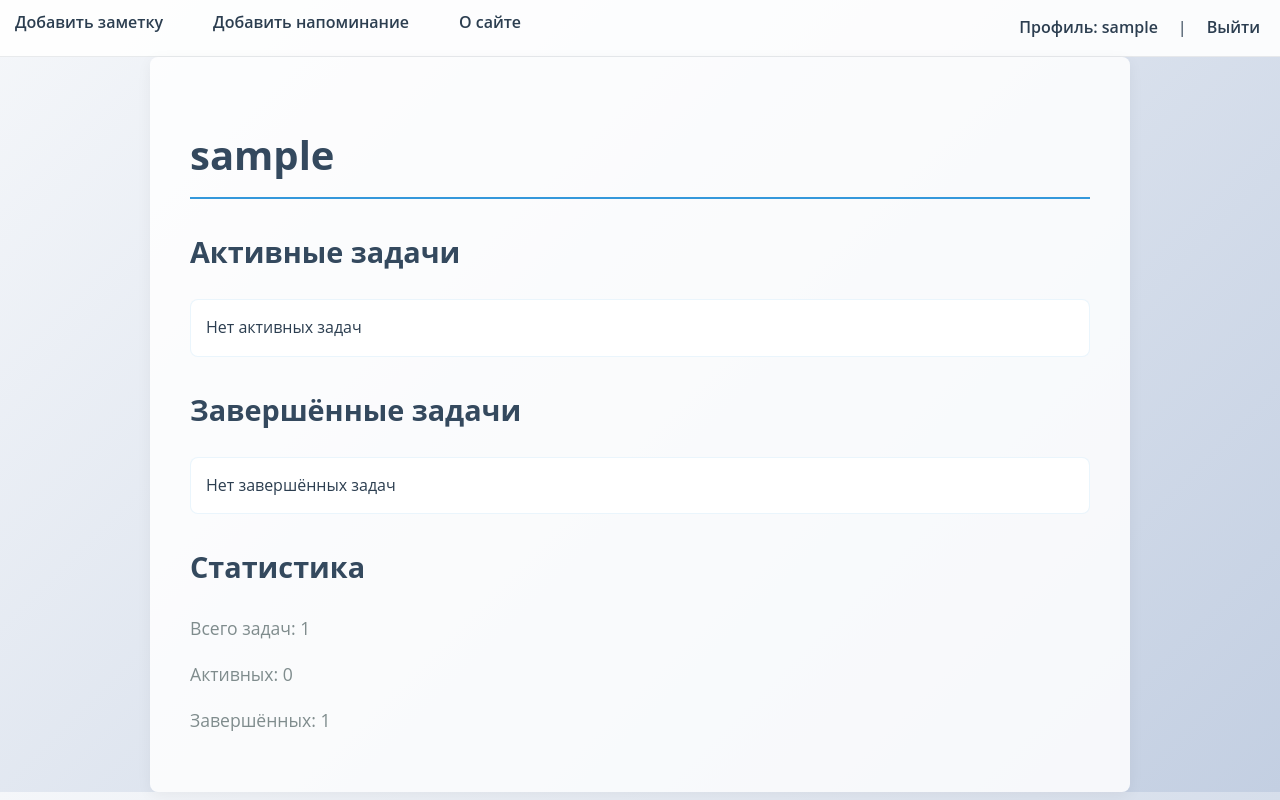
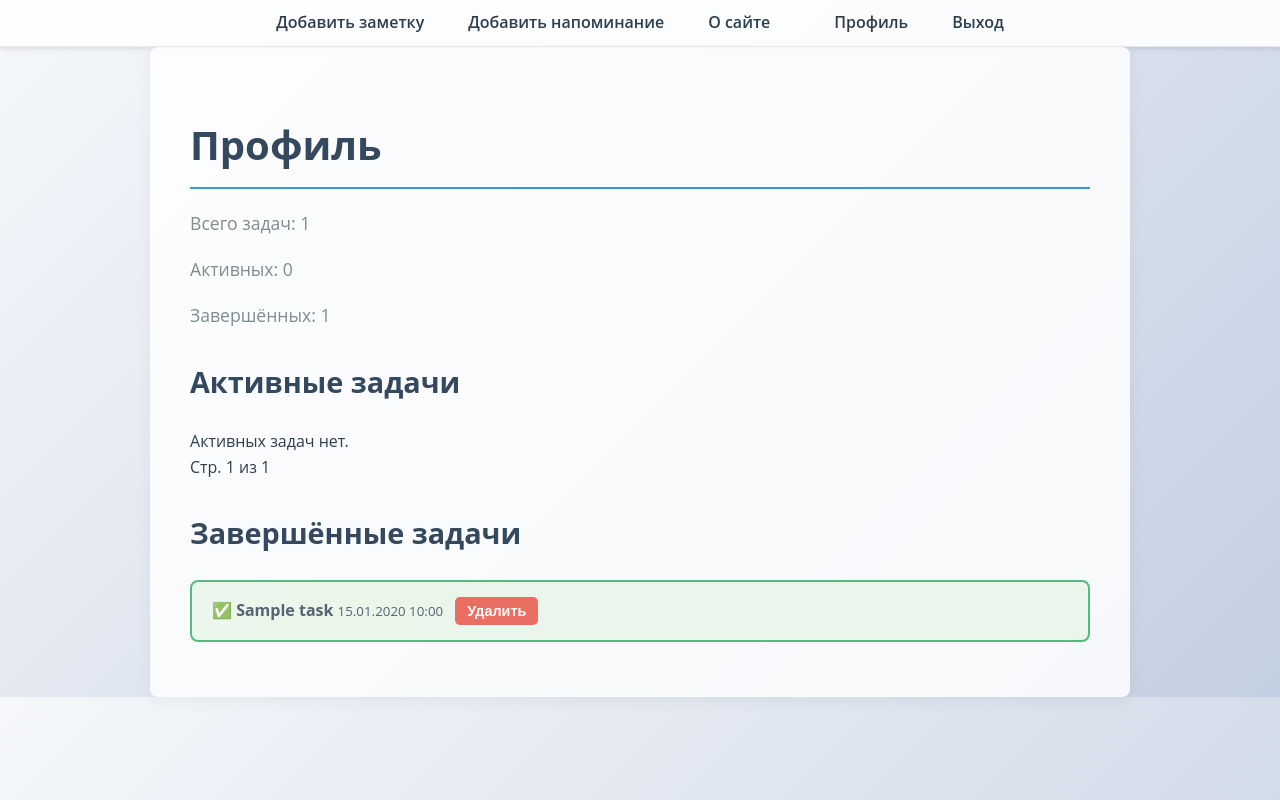
Before and after one commit to Tarfprima/stem, a Django app: page /profile/ in a window 1280 px wide. Run offline with Django 5.2, Linux system fonts and the light colour scheme; a user stored in the database is signed in; tables that the repository leaves empty hold one stand-in row (values such as "Sample post").

Commit message:
Версия 1.1.0 Структурировал фронт-энд для напоминаний и заметок: – Разделил их визуально — значки и разные цвета (голубой для заметок, жёлтый для напоминаний). – Убрали анимации просроченных, сохранили единый стиль.
Настроил полный CRUD-интерфейс:
– Кнопки «Выполнено» и «Удалить» для каждой задачи.
– Пагинация активных задач через Django Paginator (3 задач на страницу).
– Отдельный блок «Завершённые задачи».

Улучшил навигацию и шапку:
– Центрировал ссылки «Добавить заметку», «Добавить напоминание» и «О сайте».
– Стилизация кнопок и списка задач приведена к единому современному виду.

```diff
--- a/ste/stem/static/css/style.css
+++ b/ste/stem/static/css/style.css
@@ -6,6 +6,7 @@ body {
     margin: 0;
     padding: 0;
     line-height: 1.6;
+
 }
 
 /* Шапка и навигация */
@@ -118,6 +119,13 @@ p {
     overflow-y: auto; /* Прокрутка при необходимости */
     resize: none; /* Запрет на ручное изменение размера */
 }
+
+/* Убираем стандартные маркеры списка и отступ слева */
+ul {
+    list-style: none;      /* отключает буллеты */
+    margin: 0;             /* убирает внешние отступы */
+    padding: 0;            /* убирает внутренний отступ слева */
+  }
 
 .btn {
     padding: 10px 20px;
@@ -232,3 +240,133 @@ p {
     background: #27ae60;
     transform: translateY(-1px);
   }
+
+
+
+/* Общий стиль для элемента задачи */
+.task-item {
+    position: relative;
+    padding: 15px 20px;
+    margin-bottom: 15px;
+    border-radius: 8px;
+    border: 2px solid transparent;
+    background: #ffffff;
+    transition: background 0.3s ease, border-color 0.3s ease;
+  }
+
+  /* Иконка перед заголовком */
+  .task-icon {
+    margin-right: 8px;
+    font-size: 1.2em;
+    vertical-align: middle;
+  }
+
+  /* Стиль для обычных заметок */
+  .task-item.note {
+    border-color: #3498db33;   /* светло-синий */
+    background: #ecf6fc;
+  }
+
+  /* Стиль для напоминаний */
+  .task-item.reminder {
+    border-color: #f1c40f33;   /* мягко-жёлтый */
+    background: #fffbea;
+  }
+
+  /* Заголовок задачи */
+  .task-title {
+    font-size: 1.1em;
+    vertical-align: middle;
+  }
+
+  /* Описание */
+  .task-desc {
+    margin: 8px 0;
+    color: #555;
+  }
+
+  /* Метаданные */
+  .task-meta {
+    font-size: 0.85em;
+    color: #777;
+    display: flex;
+    gap: 15px;
+    margin-top: 8px;
+  }
+
+  /* Время напоминания выделяем цветом */
+  .reminder-time {
+    color: #e67e22;  /* оранжевый */
+    font-weight: 600;
+  }
+
+  /* Блок кнопок */
+  .task-actions {
+    margin-top: 12px;
+    display: flex;
+    gap: 10px;
+  }
+
+  /* Выполненные задачи */
+  .task-item.completed {
+    border-color: #27ae60;
+    background: #e8f5e8;
+    opacity: 0.8;
+  }
+
+  /* Текст "просрочено!" */
+  .reminder-time {
+    color: #e67e22;
+    font-weight: 600;
+  }
+
+  /* сбросить только для списка задач, а не всех ul: */
+  .tasks-section ul,
+  .completed-tasks-section ul {
+    list-style: none;
+    margin: 0;
+    padding: 0;
+  }
+
+  /* Шапка и навигация */
+.header {
+  background: rgba(255,255,255,0.9);
+  padding: 10px 0;
+  box-shadow: 0 2px 5px rgba(0,0,0,0.1);
+}
+.nav {
+  display: flex;
+  justify-content: center; /* центр для основного меню */
+  align-items: center;
+  gap: 40px; /* расстояние между двумя группами */
+}
+/* Основное меню по центру */
+.nav-center {
+  list-style: none;
+  display: flex;
+  gap: 30px;
+  margin: 0;
+  padding: 0;
+}
+/* Блок входа/регистрации справа от центра */
+.nav-auth {
+  list-style: none;
+  display: flex;
+  gap: 20px;
+  margin: 0;
+  padding: 0;
+}
+/* Стили ссылок */
+.nav-center a,
+.nav-auth a {
+  color: #2c3e50;
+  text-decoration: none;
+  font-weight: 600;
+  padding: 8px 12px;
+  border-radius: 5px;
+  transition: background 0.3s;
+}
+.nav-center a:hover,
+.nav-auth a:hover {
+  background: rgba(52, 152, 219, 0.1);
+}
--- a/ste/stem/templates/stem/base.html
+++ b/ste/stem/templates/stem/base.html
@@ -1,26 +1,25 @@
+{% load static %}
 <!DOCTYPE html>
-{% load static %}
 <html lang="ru">
 <head>
   <meta charset="UTF-8">
-    <meta name="viewport" content="width=device-width, initial-scale=1.0">
   <title>{% block title %}STEM{% endblock %}</title>
   <link rel="stylesheet" href="{% static 'css/style.css' %}">
 </head>
 <body>
   <header class="header">
     <nav class="nav">
-            <ul class="nav-left">
+      <!-- Основные ссылки по центру -->
+      <ul class="nav-center">
         <li><a href="{% url 'stem:add_note' %}">Добавить заметку</a></li>
         <li><a href="{% url 'stem:add_reminder' %}">Добавить напоминание</a></li>
         <li><a href="{% url 'stem:about' %}">О сайте</a></li>
       </ul>
-            <ul class="nav-right">
+      <!-- Ссылка на профиль: вход/регистрация справа от центра -->
+      <ul class="nav-auth">
         {% if user.is_authenticated %}
-                    <li class="profile-link">
-                        <a href="{% url 'stem:profile' %}">Профиль: {{ user.username }}</a> |
-                        <a href="{% url 'stem:logout' %}">Выйти</a>
-                    </li>
+          <li><a href="{% url 'stem:profile' %}">Профиль</a></li>
+          <li><a href="{% url 'stem:logout' %}">Выход</a></li>
         {% else %}
           <li><a href="{% url 'stem:login' %}">Вход</a></li>
           <li><a href="{% url 'stem:register' %}">Регистрация</a></li>
@@ -28,9 +27,9 @@
       </ul>
     </nav>
   </header>
+
   <main class="main-content">
     {% block content %}{% endblock %}
   </main>
-    <script src="{% static 'js/script.js' %}"></script>
 </body>
 </html>
--- a/ste/stem/templates/stem/profile.html
+++ b/ste/stem/templates/stem/profile.html
@@ -1,54 +1,78 @@
 {% extends 'stem/base.html' %}
+{% load static %}
+
 {% block title %}Профиль{% endblock %}
+
 {% block content %}
-    <h1>{{ user.username }}</h1>
+<h1>Профиль</h1>
+
+<p>Всего задач: {{ total_tasks }}</p>
+<p>Активных: {{ active_count }}</p>
+<p>Завершённых: {{ completed_count }}</p>
 
 <h2>Активные задачи</h2>
-    <ul class="task-list">
-        {% for task in active_tasks %}
-            <li><!-- Вывод названия и описания остаётся без изменений -->
+<ul>
+  {% for task in active_page %}
+    <li class="task-item {% if task.reminder_time %}reminder{% else %}note{% endif %}">
+      {% if task.reminder_time %}
+        ⏰
+      {% else %}
+        📝
+      {% endif %}
       <strong>{{ task.title }}</strong>
-                {% if task.description %} - {{ task.description }}{% endif %}
-                <br>
-                <!-- Дата создания -->
-                <small>{{ task.created_at|date:"d.m.Y H:i" }}</small>
 
-                <!-- форма удаления-->
+      {% if task.description %}
+        <p class="task-desc">{{ task.description }}</p>
+      {% endif %}
+
+      <div class="task-meta">
+        <small>Создано: {{ task.created_at|date:"d.m.Y H:i" }}</small>
+        {% if task.reminder_time %}
+          <small class="reminder-time">
+            Напоминание: {{ task.reminder_time|date:"d.m.Y H:i" }}
+          </small>
+        {% endif %}
+      </div>
+
+      <div class="task-actions">
+        <form method="post" action="{% url 'stem:complete_task' task.id %}" class="task-action-form">
+          {% csrf_token %}
+          <button type="submit" class="btn btn-complete">Выполнено</button>
+        </form>
         <form method="post" action="{% url 'stem:delete_task' task.id %}" class="task-action-form">
           {% csrf_token %}
           <button type="submit" class="btn btn-delete">Удалить</button>
         </form>
-                </form>
-                <!-- Выполнить -->
-                <form method="post" action="{% url 'stem:complete_task' task.id %}" class="task-action-form">
-                    {% csrf_token %}
-                    <button type="submit" class="btn btn-complete">Выполнено</button>
-                  </form>
-
+      </div>
     </li>
   {% empty %}
-            <li>Нет активных задач</li>
+    <li>Активных задач нет.</li>
   {% endfor %}
 </ul>
 
+<div class="pagination">
+  {% if active_page.has_previous %}
+    <a href="?page={{ active_page.previous_page_number }}">← Назад</a>
+  {% endif %}
+  <span>Стр. {{ active_page.number }} из {{ active_page.paginator.num_pages }}</span>
+  {% if active_page.has_next %}
+    <a href="?page={{ active_page.next_page_number }}">Вперёд →</a>
+  {% endif %}
+</div>
+
 <h2>Завершённые задачи</h2>
-    <ul class="task-list">
+<ul>
   {% for task in completed_tasks %}
-            <li>{{ task.title }} - Выполнено - {{ task.created_at|date:"d.m.Y H:i" }}
+    <li class="task-item completed">
+      ✅ <strong>{{ task.title }}</strong>
+      <small>{{ task.created_at|date:"d.m.Y H:i" }}</small>
       <form method="post" action="{% url 'stem:delete_task' task.id %}" class="task-action-form">
         {% csrf_token %}
         <button type="submit" class="btn btn-delete">Удалить</button>
       </form>
-                </form>
     </li>
   {% empty %}
-            <li>Нет завершённых задач</li>
+    <li>Завершённых задач нет.</li>
   {% endfor %}
 </ul>
-
-
-    <h2>Статистика</h2>
-    <p>Всего задач: {{ total_tasks }}</p>
-    <p>Активных: {{ active_count }}</p>
-    <p>Завершённых: {{ completed_count }}</p>
 {% endblock %}
--- a/ste/stem/views.py
+++ b/ste/stem/views.py
@@ -1,4 +1,5 @@
 # Импортируем необходимые модули
+from django.utils import timezone
 from django.shortcuts import render, redirect, get_object_or_404  # render для шаблонов, redirect для перенаправлений, Импортируем функцию для получения объекта или ошибки 404
 from django.contrib import messages  # Для сообщений об успехе или ошибке
 from django.contrib.auth import authenticate, login, logout  # Для авторизации
@@ -8,6 +9,7 @@ from .forms import NoteForm, ReminderForm  # Импортируем формы
 from .models import Task # Импортируем модель Task для работы с базой данных
 from django.views.decorators.http import require_POST # Импортируем декоратор, который разрешает только POST запросы
 from django.core.paginator import Paginator
+from django.utils import timezone
 
 
 # Страница добавления заметки
@@ -49,27 +51,23 @@ def add_reminder(request):
 # Страница профиля
 @login_required
 def profile(request):
-    # Получаем все задачи пользователя, новые сверху
-    all_tasks = Task.objects.filter(user=request.user).order_by('-created_at')
+    # Все активные задачи (completed=False), новые сверху
+    active_tasks = Task.objects.filter(user=request.user, completed=False).order_by('-created_at')
+    # Пагинация только активных задач
+    paginator = Paginator(active_tasks, 3)
+    page_number = request.GET.get('page', 1)
+    active_page = paginator.get_page(page_number)
 
-    # Создаём Paginator: по 10 задач на страницу
-    paginator = Paginator(all_tasks, 4)
-
-    # Номер текущей страницы из GET-параметра ?page=
-    page_number = request.GET.get('page', 1)
-
-    # Получаем объект страницы
-    page_obj = paginator.get_page(page_number)
-
-    # Разделяем активные и завершённые только для статистики
-    active_count = all_tasks.filter(completed=False).count()
-    completed_count = all_tasks.filter(completed=True).count()
+    # Все завершённые задачи (completed=True), новые сверху
+    completed_tasks = Task.objects.filter(user=request.user, completed=True).order_by('-created_at')
 
     return render(request, 'stem/profile.html', {
-        'page_obj': page_obj,            # Список задач для текущей страницы
-        'total_tasks': all_tasks.count(),
-        'active_count': active_count,
-        'completed_count': completed_count,
+        'active_page': active_page,
+        'completed_tasks': completed_tasks,
+        'total_tasks': Task.objects.filter(user=request.user).count(),
+        'active_count': active_tasks.count(),
+        'completed_count': completed_tasks.count(),
+        'now': timezone.now(),
     })
 
 # Страница входа
```
Lines whose indentation alone changed are shown as unchanged.
